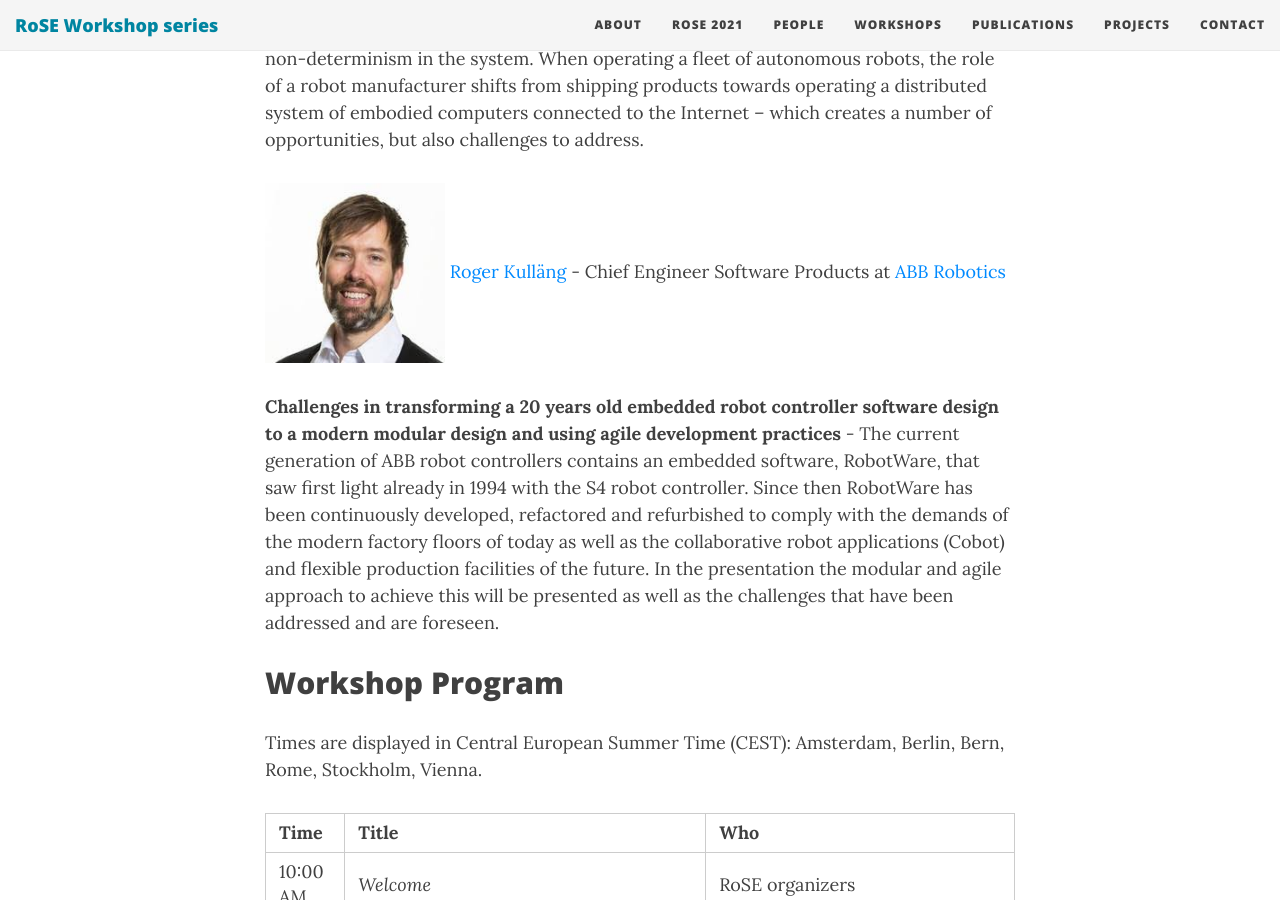
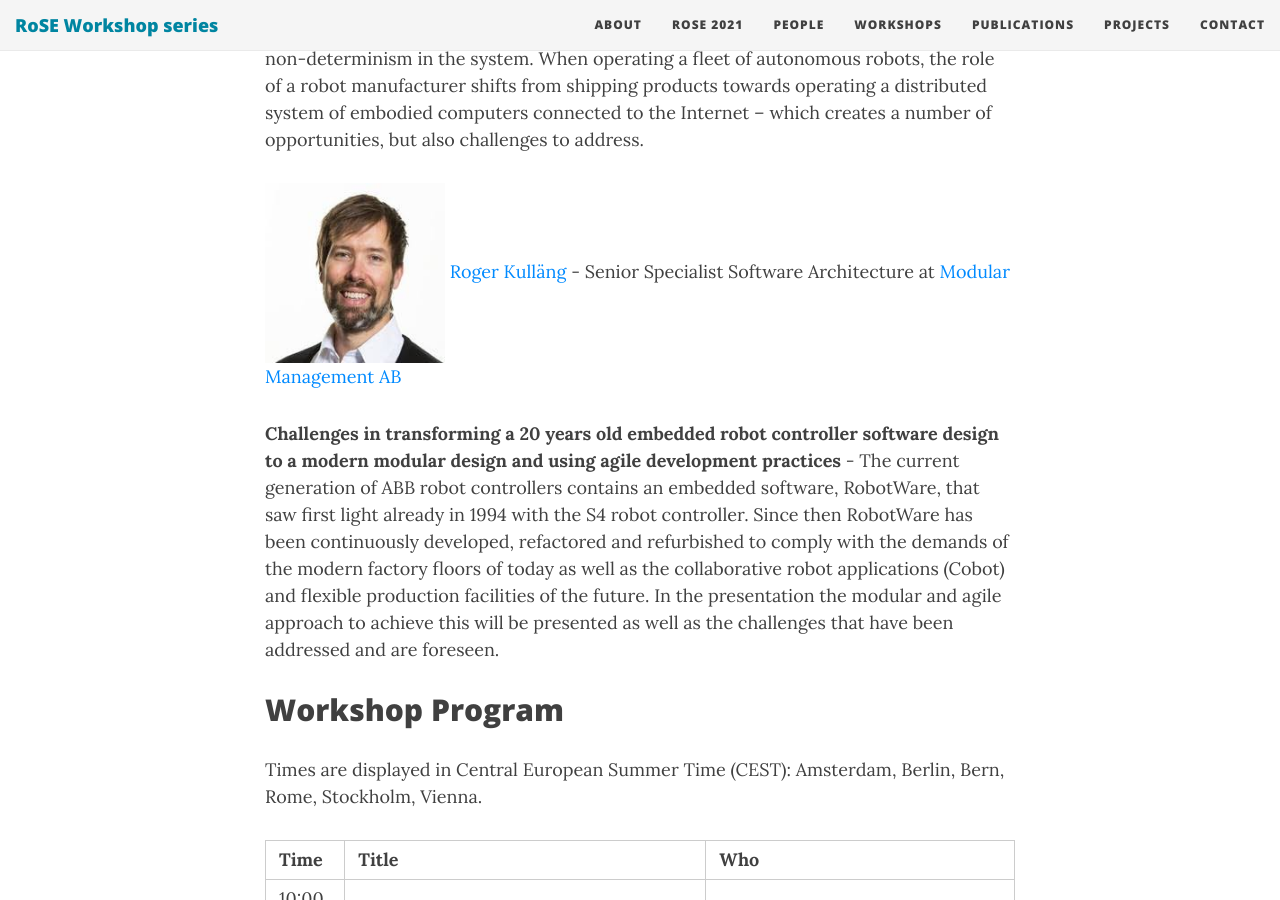
Before and after one commit to rose-workshops/rose-workshops.github.io, a Jekyll site: the page built from rose2021.md, in a window 1280 px wide and 900 px high, scrolled down 2424 px. Built offline with Jekyll 4.4.1, drawn with Linux system fonts in a browser that asks for light colours; nearby versions of some CDN libraries.

Commit message:
Update rose2021.md

```diff
--- a/rose2021.md
+++ b/rose2021.md
@@ -48,7 +48,7 @@ We are happy to host the following keynote talks.
 **Software engineering for autonomous logistics robots** - Autonomous robots are more and more deployed in human environments, logistics, collaborative manufacturing applications, agriculture, or last-mile delivery tasks. These environments are characterized by dynamic changes, uncertainty from sensor readings and actuator movements, and disturbances by humans and other agents. That is, there are plenty of situations in which a robot needs to autonomously decide what to do in order to successfully accomplish its tasks. Traditional methods for programming robots often cannot provide this autonomy because they are lacking perception and decision-making capabilities. We believe that new, behavior-based programming methods are required to enable robots to robustly adapt and properly react to such unforeseen situations. However, when developing, deploying and operating products that exhibit highly autonomous behavior, new challenges arise: For guaranteeing a certain level of behavioural quality, novel testing and QA structures need to consider the complexity and non-determinism in the system. When operating a fleet of autonomous robots, the role of a robot manufacturer shifts from shipping products towards operating a distributed system of embodied computers connected to the Internet – which creates a number of opportunities, but also challenges to address.
 
 <img src="/img/RogerKullang.jpeg" alt="Roger Kullang" style="width: 10em;" />
-[Roger Kulläng](https://www.linkedin.com/in/roger-kullang/) - Chief Engineer Software Products at [ABB Robotics](https://social.abb/website)
+[Roger Kulläng](https://www.linkedin.com/in/roger-kullang/) - Senior Specialist Software Architecture at [Modular Management AB](https://www.modularmanagement.com/)
 
 **Challenges in transforming a 20 years old embedded robot controller software design to a modern modular design and using agile development practices** - The current generation of ABB robot controllers contains an embedded software, RobotWare, that saw first light already in 1994 with the S4 robot controller. Since then RobotWare has been continuously developed, refactored and refurbished to comply with the demands of the modern factory floors of today as well as the collaborative robot applications (Cobot) and flexible production facilities of the future. In the presentation the modular and agile approach to achieve this will be presented as well as the challenges that have been addressed and are foreseen.
 
```
